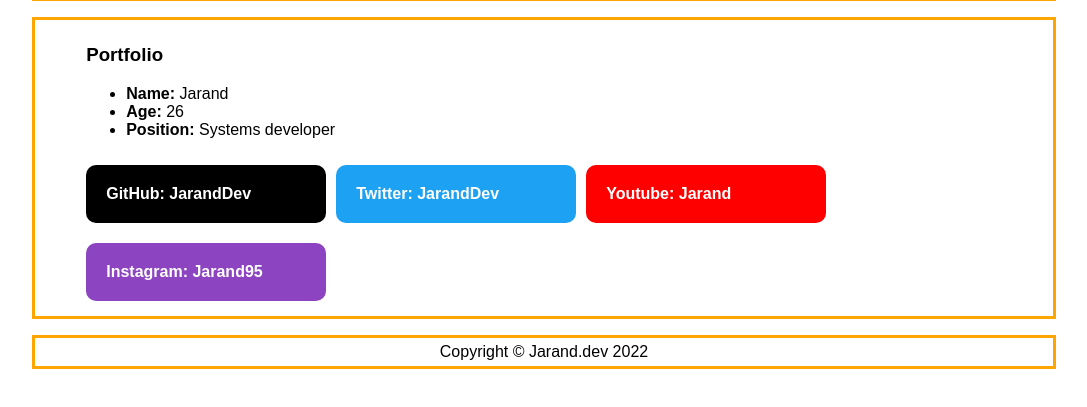
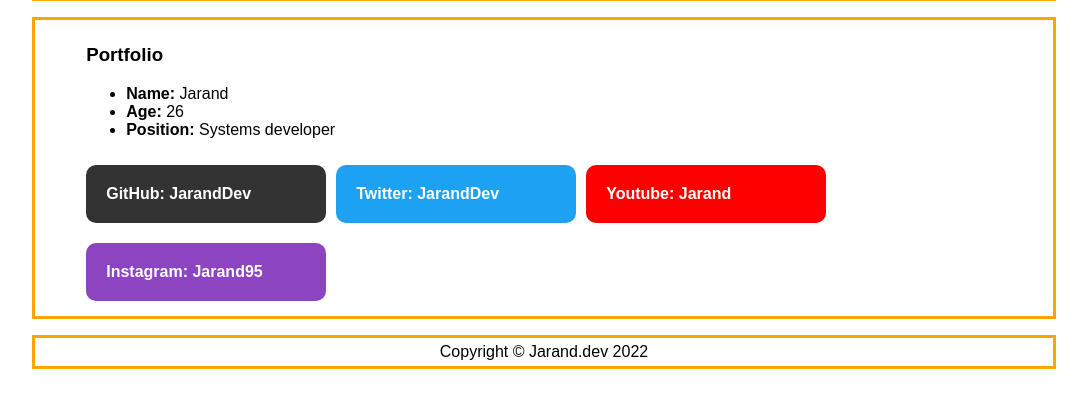
Before and after one commit to JarandDev/jarand.dev, a plain HTML site: page index.html in a window 1280 px wide. Shown: the part 175-582 px from the top of the page, without its empty margins (96-1183 px from the left). Drawn offline with Linux system fonts and the light colour scheme.

Commit message:
Refactor style

```diff
--- a/css/style.css
+++ b/css/style.css
@@ -41,20 +41,18 @@ footer {
 
 .social-button {
     display: block;
+    width: 10%;
+    min-width: 200px;
+    margin: 10px 10px 10px auto;
+    padding: 20px;
+    float: left;
+    border-radius: 10px;
     text-decoration: none;
     color: white;
-    width: 10%;
-    min-width: 200px;
-    padding: 20px;
-    float: left;
-    margin-top: 10px;
-    margin-right: 10px;
-    margin-bottom: 10px;
-    border-radius: 10px;
 }
 
 .github {
-    background-color: black;
+    background-color: #333;
 }
 
 .twitter {
```
